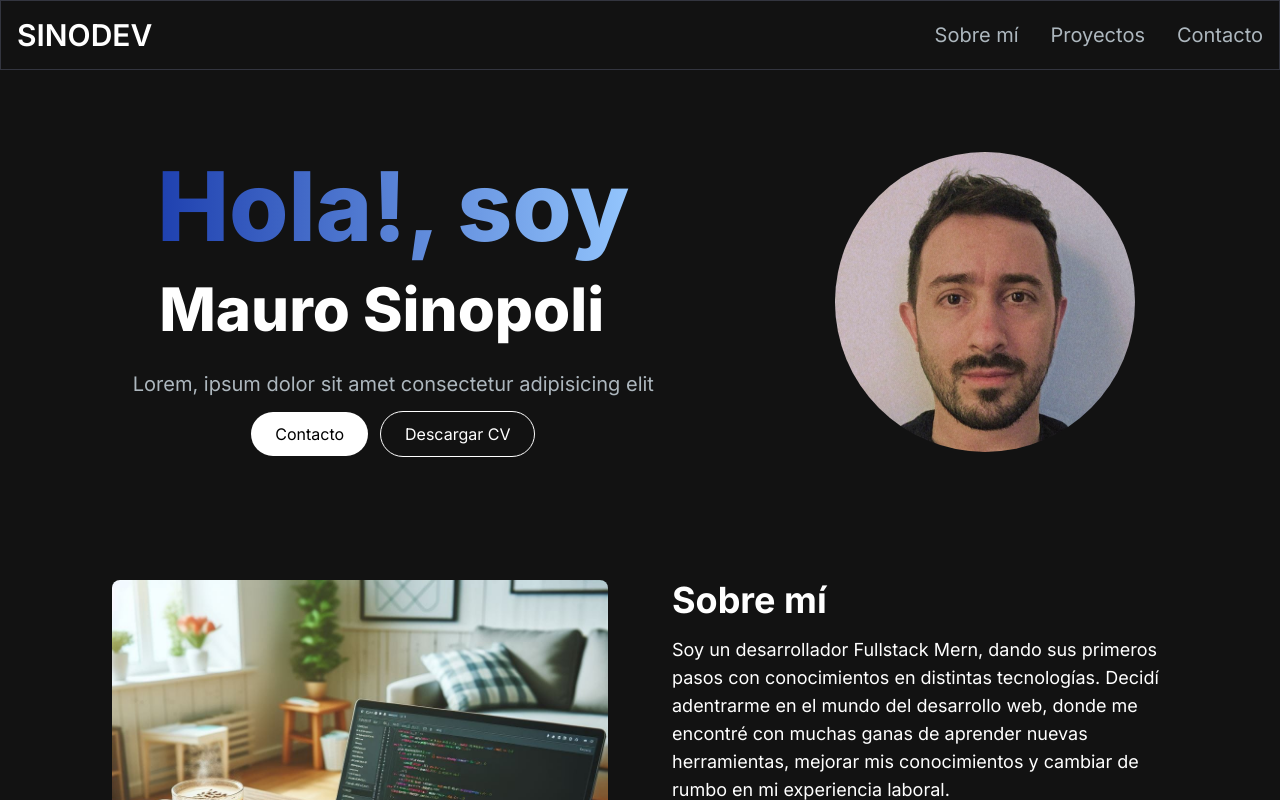
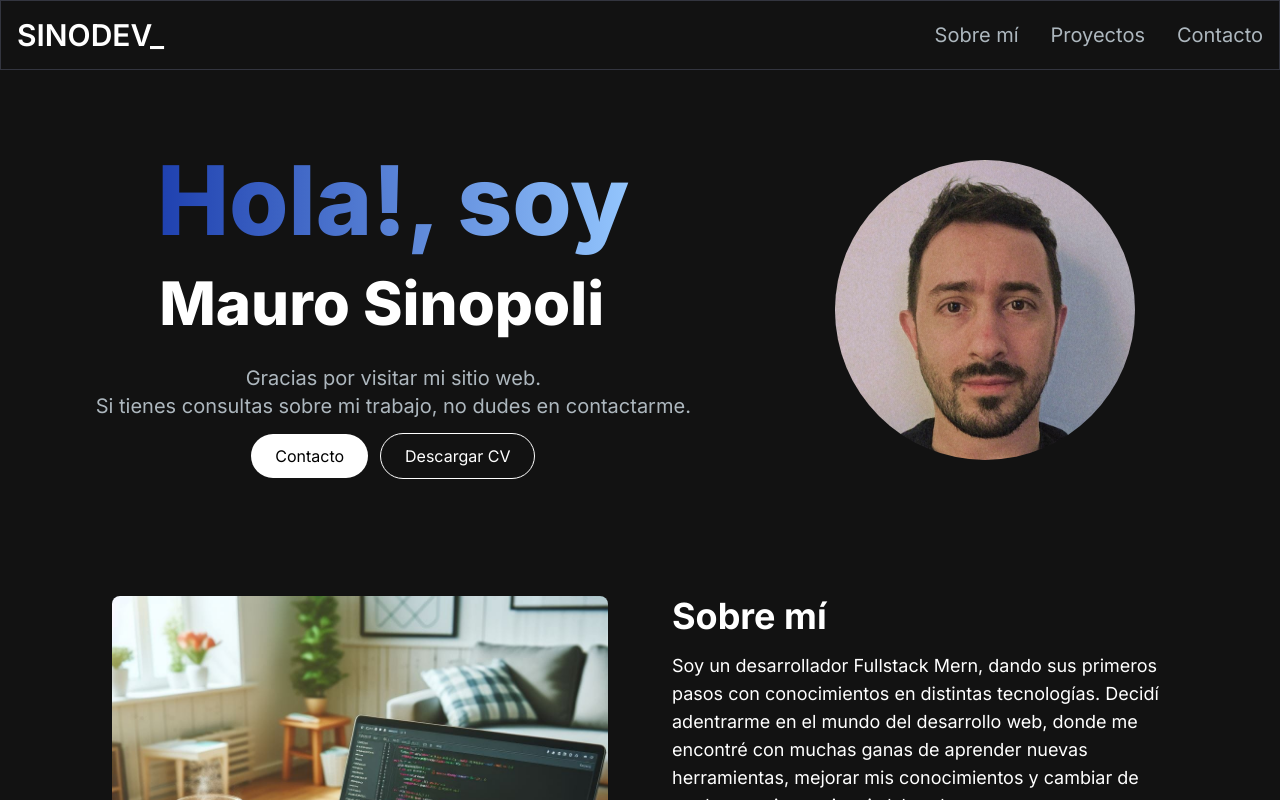
Before and after one commit to sinomau/Portfolio, a Next.js app: page / in a window 1280 px wide. Shown: the top 800 px of the page. Built offline with nearby package versions, Linux system fonts and the light colour scheme.

Commit message:
change Info and links

```diff
--- a/src/app/components/Footer.jsx
+++ b/src/app/components/Footer.jsx
@@ -4,7 +4,7 @@ const Footer = () => {
   return (
     <footer className="footer border z-10 border-t-[#33353F] border-l-transparent border-r-transparent text-white">
       <div className="container p-12 flex justify-between">
-        <span>SINODEV</span>
+        <span>SINODEV_</span>
         <p className="text-slate-600">All rights reserved.</p>
       </div>
     </footer>
--- a/src/app/components/Hero.jsx
+++ b/src/app/components/Hero.jsx
@@ -10,7 +10,7 @@ const Hero = () => {
       <div className='col-span-7 place-self-center text-center'>
         <h1 className='text-white mb-4 text-4xl sm:text-5xl lg:text-6xl lg:leading-normal font-extrabold'>
           <span className='lg:text-8xl sm:text-6xl text-transparent bg-clip-text font-extrabold bg-gradient-to-r from-blue-800 to-blue-300'>
-          Hola!, soy{' '}
+            Hola!, soy{' '}
           </span>
           <br />
           <TypeAnimation
@@ -28,14 +28,23 @@ const Hero = () => {
           />
         </h1>
         <p className='text-[#ADB7BE] text-base sm:text-lg mb-6 lg:text-xl'>
-          Lorem, ipsum dolor sit amet consectetur adipisicing elit
+          Gracias por visitar mi sitio web.
+          <br />
+          Si tienes consultas sobre mi trabajo, no dudes en contactarme.
         </p>
 
         <div>
-          <Link href='/#contact' className='w-full sm:w-fit bg-white px-6 py-3 rounded-full hover:bg-slate-200 text-black mr-3'>
+          <Link
+            href='/#contact'
+            className='w-full sm:w-fit bg-white px-6 py-3 rounded-full hover:bg-slate-200 text-black mr-3'
+          >
             Contacto
           </Link>
-          <Link target='_blank' href='https://drive.google.com/file/d/171ExGRRyQ0e8hGjpSQBb-3zIOLU-xjlO/view?usp=sharing' className='w-full sm:w-fit bg-transparent px-6 py-3 rounded-full hover:bg-slate-800 border border-white mt-3 text-white'>
+          <Link
+            target='_blank'
+            href='https://drive.google.com/file/d/171ExGRRyQ0e8hGjpSQBb-3zIOLU-xjlO/view?usp=sharing'
+            className='w-full sm:w-fit bg-transparent px-6 py-3 rounded-full hover:bg-slate-800 border border-white mt-3 text-white'
+          >
             Descargar CV
           </Link>
         </div>
--- a/src/app/components/Nabvar.jsx
+++ b/src/app/components/Nabvar.jsx
@@ -30,7 +30,7 @@ const Navbar = () => {
           href={'/'}
           className='md:text-3xl text-white font-semibold'
         >
-          SINODEV
+          SINODEV_
         </Link>
         <div className='mobile-menu block md:hidden'>
           {!navbarOpen ? (
```
Also changed, not shown: src/app/components/EmailSection.jsx (+6 -2 lines).
